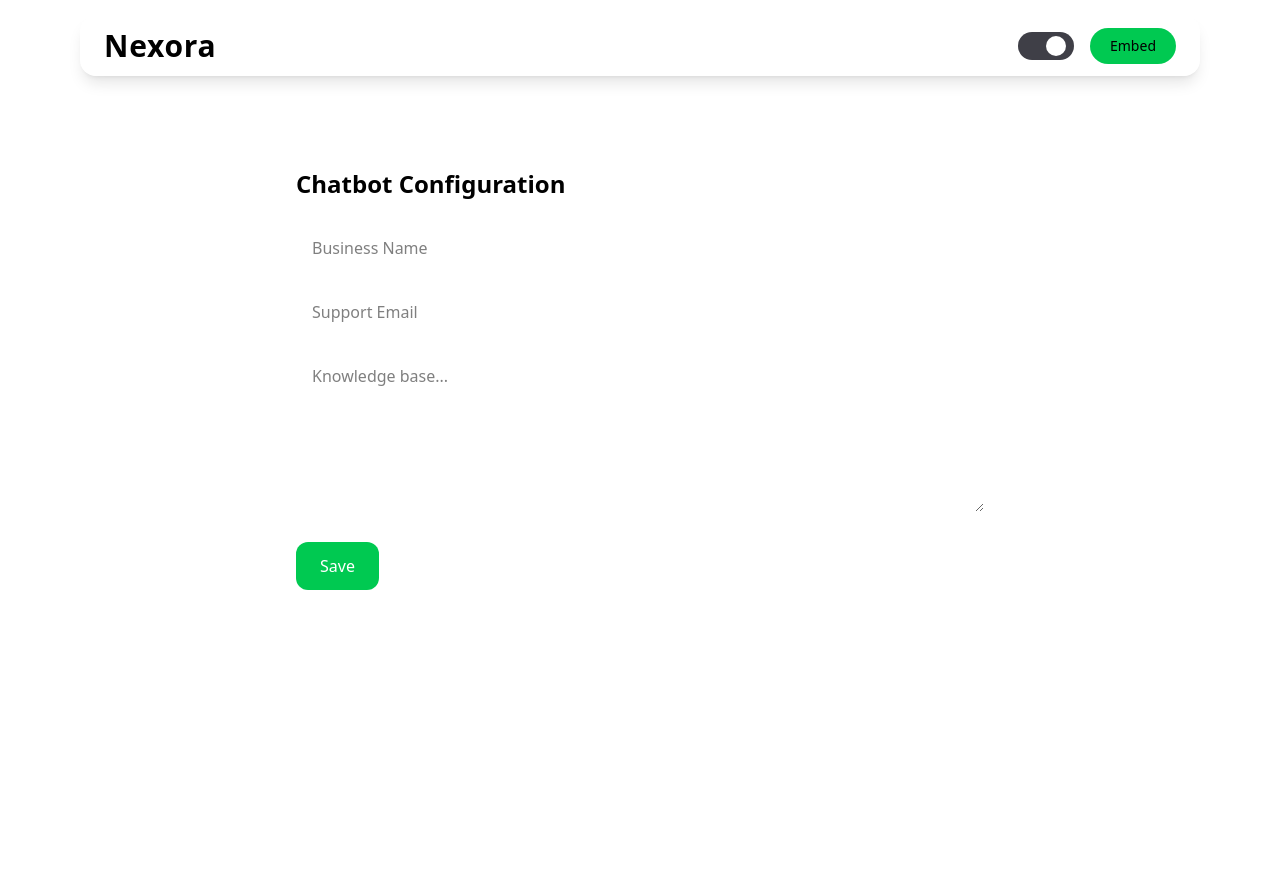
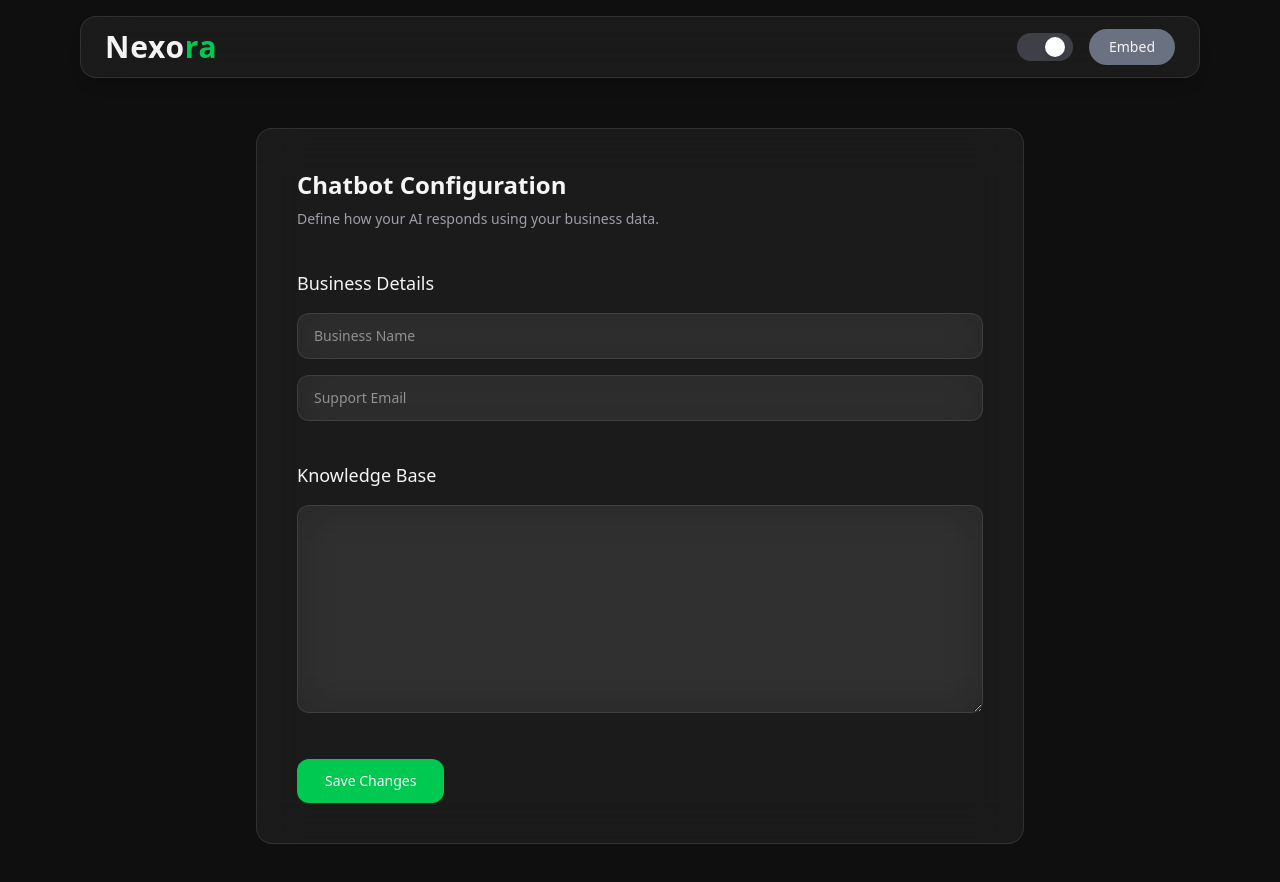
Before and after one commit to Surya-7666/ai, a Next.js app: page /dashboard in a window 1280 px wide. Shown: the top 882 px of the page. Before the commit the page ends 800 px from the top, so only its background shows below. Built offline with nearby package versions, Linux system fonts and the light colour scheme; no server answers; what @scalekit-sdk/node would draw is missing.

Commit message:
new change

```diff
--- a/src/components/DashboardClient.tsx
+++ b/src/components/DashboardClient.tsx
@@ -9,16 +9,6 @@ function DashboardClient({ ownerId }: { ownerId: string }) {
 
     const [theme, setTheme] = useState<'dark' | 'light'>('dark')
 
-    const [businessName, setBusinessName] = useState("")
-    const [supportEmail, setSupportEmail] = useState("")
-    const [knowledge, setKnowledge] = useState("")
-
-    const [loading, setLoading] = useState(false)
-    const [saved, setSaved] = useState(false)
-
-    // 🔥 NEW: validation error state
-    const [error, setError] = useState("")
-
     useEffect(() => {
         const savedTheme = localStorage.getItem('theme') as 'dark' | 'light' | null
         if (savedTheme) setTheme(savedTheme)
@@ -29,6 +19,54 @@ function DashboardClient({ ownerId }: { ownerId: string }) {
         setTheme(newTheme)
         localStorage.setItem('theme', newTheme)
     }
+
+    const themeStyles = theme === 'dark'
+        ? {
+            bg: 'bg-[#0f0f0f]',
+            text: 'text-[#f5f5f5]',
+            glass: 'bg-white/5 border border-white/10 backdrop-blur-xl',
+            sub: 'text-zinc-400'
+        }
+        : {
+            bg: 'bg-gradient-to-br from-white to-green-50',
+            text: 'text-zinc-900',
+            glass: 'bg-white/70 border border-green-200 backdrop-blur-xl',
+            sub: 'text-zinc-600'
+        }
+
+    const [businessName, setBusinessName] = useState("")
+    const [supportEmail, setSupportEmail] = useState("")
+    const [knowledge, setKnowledge] = useState("")
+    const [loading, setLoading] = useState(false)
+    const [saved, setSaved] = useState(false)
+
+    // 🔥 NEW STATES
+    const [error, setError] = useState("")
+    const [fieldErrors, setFieldErrors] = useState({
+        businessName: false,
+        supportEmail: false,
+        knowledge: false
+    })
+
+    // 🔥 EMAIL VALIDATION
+    const isValidEmail = (email: string) => {
+        return /^[^\s@]+@[^\s@]+\.[^\s@]+$/.test(email)
+    }
+
+    // 🔥 LIVE VALIDATION
+    useEffect(() => {
+        setFieldErrors({
+            businessName: !businessName.trim(),
+            supportEmail: !supportEmail.trim() || !isValidEmail(supportEmail),
+            knowledge: !knowledge.trim()
+        })
+    }, [businessName, supportEmail, knowledge])
+
+    const isFormValid =
+        businessName.trim() &&
+        supportEmail.trim() &&
+        knowledge.trim() &&
+        isValidEmail(supportEmail)
 
     const handleSettings = async () => {
         setLoading(true)
@@ -43,15 +81,25 @@ function DashboardClient({ ownerId }: { ownerId: string }) {
         }
     }
 
-    // 🔥 NEW: VALIDATION BEFORE REDIRECT
-    const handleEmbedClick = () => {
-        if (!businessName.trim() || !supportEmail.trim() || !knowledge.trim()) {
-            setError("⚠️ Please fill all fields before proceeding to embed.")
+    // 🔥 UPDATED EMBED CLICK
+    const handleEmbedClick = async () => {
+        if (!isFormValid) {
+            setError("⚠️ Please fill all fields correctly before proceeding.")
             return
         }
 
         setError("")
+        setLoading(true)
+
+        try {
+            // ✅ AUTO SAVE BEFORE REDIRECT
+            await axios.post("/api/settings", { ownerId, businessName, supportEmail, knowledge })
             navigate.push("/embed")
+        } catch (err) {
+            console.log(err)
+        } finally {
+            setLoading(false)
+        }
     }
 
     useEffect(() => {
@@ -71,27 +119,25 @@ function DashboardClient({ ownerId }: { ownerId: string }) {
     }, [ownerId])
 
     return (
-        <div className={`min-h-screen transition-all duration-500`}>
+        <div className={`min-h-screen transition-all duration-500 ${themeStyles.bg} ${themeStyles.text}`}>
 
-            {/* NAVBAR */}
             <motion.div
                 initial={{ y: -60, opacity: 0 }}
                 animate={{ y: 0, opacity: 1 }}
                 className="fixed top-4 left-0 right-0 z-50"
             >
                 <div className="max-w-6xl mx-auto px-4">
-                    <div className="flex items-center justify-between px-6 py-3 rounded-2xl shadow-lg bg-white/10 backdrop-blur-xl">
+                    <div className={`flex items-center justify-between px-6 py-3 rounded-2xl shadow-lg ${themeStyles.glass}`}>
 
                         <h1
                             onClick={() => navigate.push("/")}
                             className='cursor-pointer text-3xl font-semibold tracking-wide'
                         >
-                            Nexora
+                            Nexo<span className='text-green-500'>ra</span>
                         </h1>
 
                         <div className='flex items-center gap-4'>
 
-                            {/* TOGGLE */}
                             <div
                                 onClick={toggleTheme}
                                 className="w-14 h-7 flex items-center bg-zinc-700 rounded-full p-1 cursor-pointer"
@@ -99,16 +145,18 @@ function DashboardClient({ ownerId }: { ownerId: string }) {
                                 <motion.div
                                     animate={{ x: theme === 'dark' ? 24 : 0 }}
                                     transition={{ type: "spring", stiffness: 500, damping: 30 }}
-                                    className="w-5 h-5 bg-white rounded-full"
+                                    className="w-5 h-5 bg-white rounded-full shadow-md"
                                 />
                             </div>
 
-                            {/* 🔥 UPDATED BUTTON */}
+                            {/* 🔥 DISABLED BUTTON */}
                             <button
                                 onClick={handleEmbedClick}
-                                className='px-5 py-2 rounded-full bg-green-500 text-sm font-medium hover:opacity-90 transition'
+                                disabled={!isFormValid || loading}
+                                className={`px-5 py-2 rounded-full text-sm font-medium transition
+                                ${isFormValid ? "bg-green-500 hover:opacity-90" : "bg-gray-500 cursor-not-allowed"}`}
                             >
-                                Embed
+                                {loading ? "Processing..." : "Embed"}
                             </button>
 
                         </div>
@@ -116,15 +164,19 @@ function DashboardClient({ ownerId }: { ownerId: string }) {
                 </div>
             </motion.div>
 
-            {/* MAIN */}
             <div className='flex justify-center px-4 pt-32 pb-20'>
                 <motion.div
                     initial={{ opacity: 0, y: 30 }}
                     animate={{ opacity: 1, y: 0 }}
-                    className="w-full max-w-3xl p-10 rounded-2xl bg-white/10 backdrop-blur-xl"
+                    className={`w-full max-w-3xl p-10 rounded-2xl ${themeStyles.glass}`}
                 >
 
-                    <h1 className='text-2xl font-semibold mb-6'>Chatbot Configuration</h1>
+                    <div className='mb-10'>
+                        <h1 className='text-2xl font-semibold'>Chatbot Configuration</h1>
+                        <p className={`text-sm ${themeStyles.sub} mt-2`}>
+                            Define how your AI responds using your business data.
+                        </p>
+                    </div>
 
                     {/* 🔥 ERROR MESSAGE */}
                     {error && (
@@ -133,38 +185,59 @@ function DashboardClient({ ownerId }: { ownerId: string }) {
                         </div>
                     )}
 
+                    <div className='mb-10'>
+                        <h2 className='text-lg font-medium mb-4'>Business Details</h2>
                         <div className='space-y-4'>
                             <input
                                 type="text"
                                 placeholder='Business Name'
                                 value={businessName}
                                 onChange={(e) => setBusinessName(e.target.value)}
-                            className="w-full px-4 py-3 rounded-xl"
+                                className={`w-full px-4 py-3 rounded-xl text-sm outline-none ${themeStyles.glass}
+                                ${fieldErrors.businessName ? "border-red-500" : ""}`}
                             />
-
                             <input
                                 type="text"
                                 placeholder='Support Email'
                                 value={supportEmail}
                                 onChange={(e) => setSupportEmail(e.target.value)}
-                            className="w-full px-4 py-3 rounded-xl"
+                                className={`w-full px-4 py-3 rounded-xl text-sm outline-none ${themeStyles.glass}
+                                ${fieldErrors.supportEmail ? "border-red-500" : ""}`}
                             />
+                        </div>
+                    </div>
+
+                    <div className='mb-10'>
+                        <h2 className='text-lg font-medium mb-4'>Knowledge Base</h2>
 
                         <textarea
                             value={knowledge}
                             onChange={(e) => setKnowledge(e.target.value)}
-                            className="w-full h-40 px-4 py-3 rounded-xl"
-                            placeholder='Knowledge base...'
+                            className={`w-full h-52 px-4 py-3 rounded-xl text-sm outline-none ${themeStyles.glass}
+                            ${fieldErrors.knowledge ? "border-red-500" : ""}`}
                         />
                     </div>
 
-                    <div className='mt-6 flex gap-4'>
-                        <button
+                    <div className='flex items-center gap-5'>
+                        <motion.button
+                            whileHover={{ scale: 1.05 }}
+                            whileTap={{ scale: 0.95 }}
                             onClick={handleSettings}
-                            className='px-6 py-3 rounded-xl bg-green-500 text-white'
+                            disabled={loading}
+                            className='px-7 py-3 rounded-xl bg-green-500 text-white text-sm font-medium hover:opacity-90 transition'
                         >
-                            Save
-                        </button>
+                            {loading ? "Saving..." : "Save Changes"}
+                        </motion.button>
+
+                        {saved && (
+                            <motion.span
+                                initial={{ opacity: 0, y: 6 }}
+                                animate={{ opacity: 1, y: 0 }}
+                                className='text-sm text-green-400'
+                            >
+                                ✓ Saved successfully
+                            </motion.span>
+                        )}
                     </div>
 
                 </motion.div>
```
Lines whose indentation alone changed are shown as unchanged.
